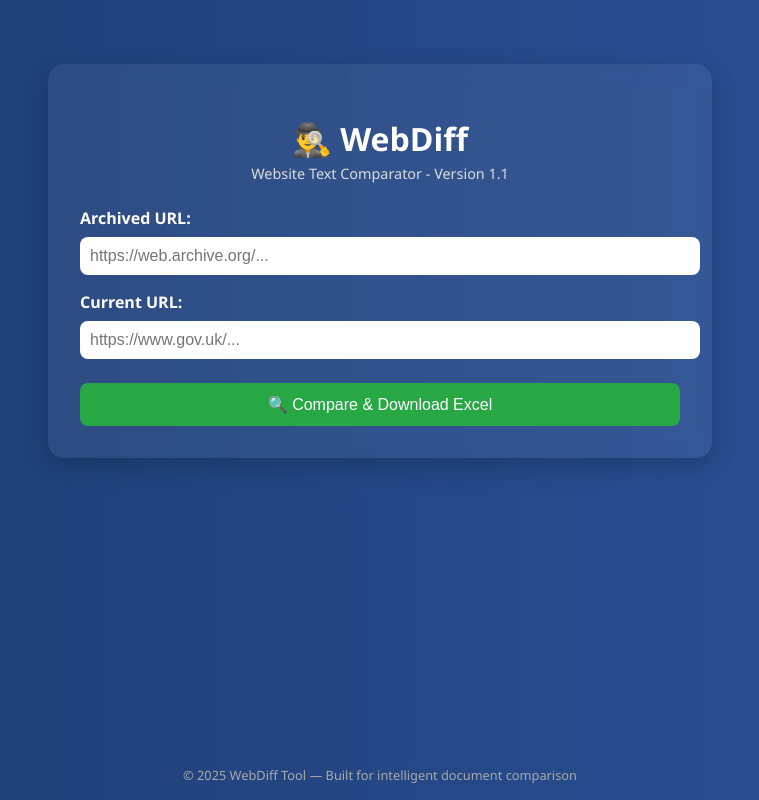
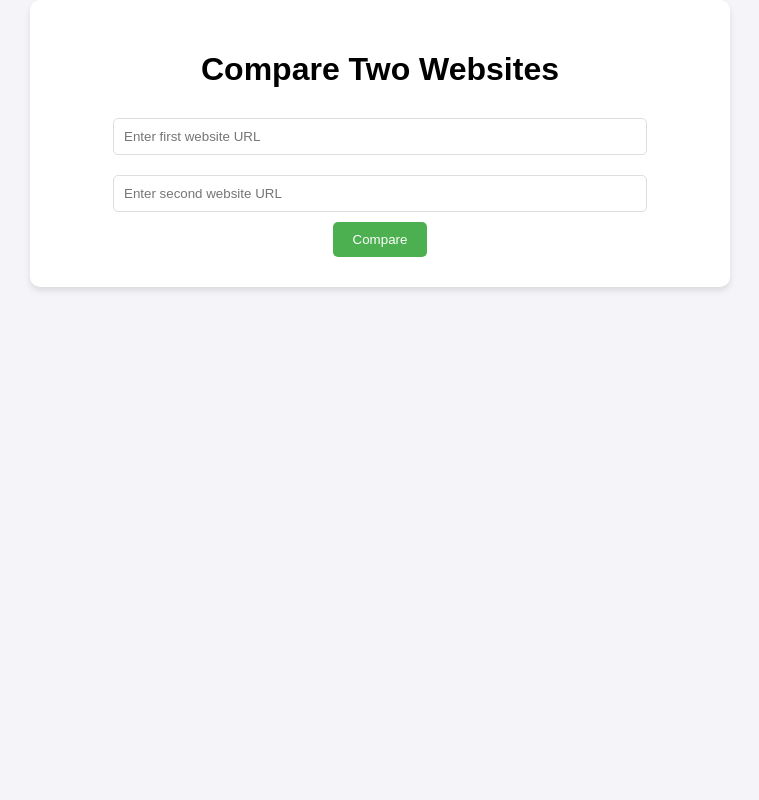
Before and after one commit to shaad2114/WebDiff, a Flask app: template templates/index.html in a window 1280 px wide. Shown: the whole page, without its empty margins (260-1019 px from the left). Run offline with Flask 3, Linux system fonts and the light colour scheme; the template is opened without the code that fills it, so the values that code supplies are empty.

Commit message:
frontend

```diff
--- a/templates/index.html
+++ b/templates/index.html
@@ -1,109 +1,123 @@
 <!DOCTYPE html>
 <html lang="en">
+
 <head>
-  <meta charset="UTF-8" />
-  <meta name="viewport" content="width=device-width, initial-scale=1.0"/>
-  <title>WebDiff - Website Text Comparator</title>
+    <meta charset="UTF-8">
+    <meta name="viewport" content="width=device-width, initial-scale=1.0">
+    <title>Compare Two Websites - WebDiff</title>
     <style>
         body {
-      font-family: 'Segoe UI', Tahoma, Geneva, Verdana, sans-serif;
-      background: linear-gradient(to right, #1e3c72, #2a5298);
+            font-family: Arial, sans-serif;
+            background-color: #f4f4f9;
             margin: 0;
             padding: 0;
-      color: #fff;
-      display: flex;
-      flex-direction: column;
-      align-items: center;
-      min-height: 100vh;
         }
 
         .container {
-      background: #ffffff10;
-      backdrop-filter: blur(10px);
-      padding: 2rem;
-      border-radius: 16px;
-      box-shadow: 0 8px 24px rgba(0,0,0,0.2);
-      margin-top: 4rem;
-      max-width: 600px;
-      width: 90%;
+            width: 50%;
+            margin: auto;
+            text-align: center;
+            padding: 30px;
+            background-color: white;
+            border-radius: 10px;
+            box-shadow: 0 4px 6px rgba(0, 0, 0, 0.1);
         }
 
         h1 {
-      text-align: center;
             font-size: 2rem;
-      margin-bottom: 0.2rem;
+            margin-bottom: 20px;
         }
 
-    .version {
-      text-align: center;
-      font-size: 0.9rem;
-      color: #ddd;
-      margin-bottom: 1.5rem;
-    }
-
-    label {
-      font-weight: 600;
-      margin-top: 1rem;
-      display: block;
-    }
-
-    input[type="url"] {
-      width: 100%;
+        input {
             padding: 10px;
-      margin-top: 0.5rem;
-      border: none;
-      border-radius: 8px;
-      font-size: 1rem;
+            margin: 10px;
+            width: 80%;
+            border-radius: 5px;
+            border: 1px solid #ddd;
         }
 
         button {
-      width: 100%;
-      padding: 12px;
-      margin-top: 1.5rem;
-      background-color: #28a745;
-      color: #fff;
-      font-size: 1rem;
+            padding: 10px 20px;
+            background-color: #4CAF50;
+            color: white;
             border: none;
-      border-radius: 8px;
+            border-radius: 5px;
             cursor: pointer;
-      transition: all 0.3s ease;
         }
 
         button:hover {
-      background-color: #218838;
-      transform: scale(1.03);
+            background-color: #45a049;
         }
 
-    footer {
-      margin-top: auto;
-      padding: 1rem;
-      font-size: 0.8rem;
-      color: #aaa;
+        #result-container {
+            margin-top: 30px;
+            display: none;
         }
 
-    @media screen and (max-width: 600px) {
-      h1 {
-        font-size: 1.5rem;
+        #download-btn {
+            padding: 10px 20px;
+            background-color: #007bff;
+            color: white;
+            border: none;
+            border-radius: 5px;
+            cursor: pointer;
         }
+
+        #download-btn:hover {
+            background-color: #0056b3;
         }
+
     </style>
 </head>
+
 <body>
     <div class="container">
-    <h1>🕵️‍♂️ WebDiff</h1>
-    <div class="version">Website Text Comparator - Version 1.1</div>
-    <form method="POST">
-      <label for="archived_url">Archived URL:</label>
-      <input type="url" id="archived_url" name="archived_url" placeholder="https://web.archive.org/..." required />
+        <h1>Compare Two Websites</h1>
+        <form id="url-form">
+            <input type="url" id="url1" placeholder="Enter first website URL" required>
+            <input type="url" id="url2" placeholder="Enter second website URL" required>
+            <button type="submit">Compare</button>
+        </form>
 
-      <label for="current_url">Current URL:</label>
-      <input type="url" id="current_url" name="current_url" placeholder="https://www.gov.uk/..." required />
+        <div id="result-container">
+            <h2>Comparison Results</h2>
+            <button id="download-btn">Download Excel</button>
+        </div>
+    </div>
 
-      <button type="submit">🔍 Compare & Download Excel</button>
-    </form>
-  </div>
-  <footer>
-    © 2025 WebDiff Tool — Built for intelligent document comparison
-  </footer>
+    <script>
+        // Listen for form submission
+        document.getElementById("url-form").addEventListener("submit", function (event) {
+            event.preventDefault();
+
+            // Get input values
+            const url1 = document.getElementById("url1").value;
+            const url2 = document.getElementById("url2").value;
+
+            // Send POST request to backend (Render API)
+            fetch("https://webdiff.onrender.com/compare", {
+                method: "POST",
+                headers: {
+                    "Content-Type": "application/json"
+                },
+                body: JSON.stringify({ url1, url2 })
+            })
+            .then(response => response.json())
+            .then(data => {
+                // Handle the response, show the results
+                console.log("Comparison data:", data);
+                document.getElementById("result-container").style.display = "block";
+            })
+            .catch(error => {
+                console.error("Error:", error);
+            });
+        });
+
+        // Handle Excel download
+        document.getElementById("download-btn").addEventListener("click", function () {
+            window.location.href = "https://webdiff.onrender.com/download";  // Endpoint to download the Excel file
+        });
+    </script>
 </body>
+
 </html>
```
Lines whose indentation alone changed are shown as unchanged.
